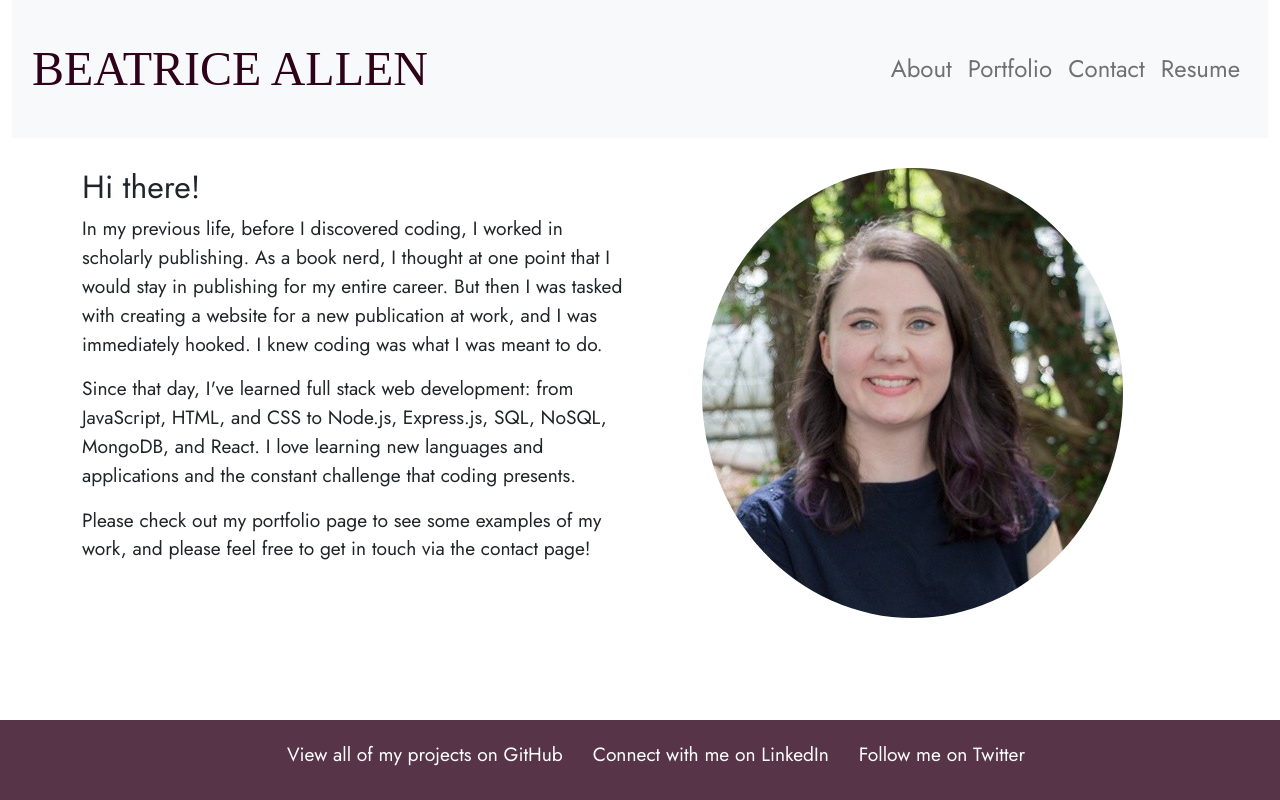
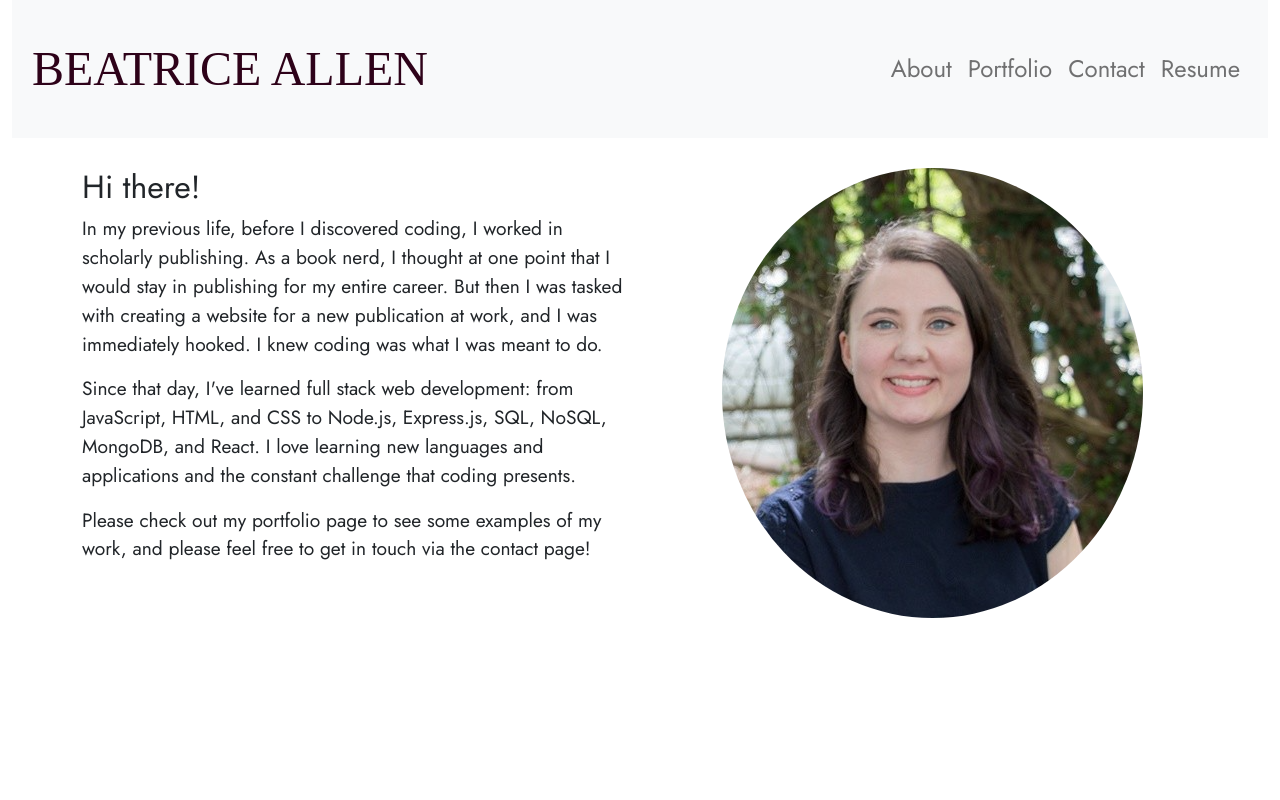
Before and after one commit to beatricekallen/react-portfolio, a React (Create React App) app: page / in a window 1280 px wide. Shown: the top 800 px of the page. Built offline with nearby package versions, Linux system fonts and the light colour scheme; a web font is replaced by a local one.

Commit message:
nests navigation component inside header component

```diff
--- a/src/App.js
+++ b/src/App.js
@@ -5,7 +5,6 @@ import About from "./components/About";
 import Footer from "./components/Footer";
 import Header from "./components/Header";
 import Project from "./components/Project";
-import Nav from "./components/Navigation";
 import Contact from "./components/Contact";
 import Resume from "./components/Resume";
 import twitcherImage from "./assets/images/twitcher.png";
@@ -30,11 +29,6 @@ function App() {
         return <About />;
     }
   };
-
-  // An image of the deployed application (either a GIF or a screenshot)
-  // The title of the project
-  // A link to the deployed application
-  // A link to the corresponding GitHub repository
 
   const projects = [
     {
@@ -95,8 +89,11 @@ function App() {
 
   return (
     <div>
-      <Header></Header>
-      <Nav currentPage={currentPage} handlePageChange={handlePageChange}></Nav>
+      <Header
+        currentPage={currentPage}
+        handlePageChange={handlePageChange}
+      ></Header>
+
       <main>
         <div>{renderPage()}</div>
       </main>
--- a/src/components/Footer/index.js
+++ b/src/components/Footer/index.js
@@ -1,10 +1,12 @@
+// import Container from "react-bootstrap/Container";
+// import Row from "react-bootstrap/Row";
+// import Col from "react-bootstrap/Col";
+
 const Footer = () => {
   return (
-    <div>
     <div className="footer">
       <ul>
         <li>
-            {" "}
           <a
             href="https://github.com/beatricekallen"
             target="_blank"
@@ -36,7 +38,6 @@ const Footer = () => {
         </li>
       </ul>
     </div>
-    </div>
   );
 };
 
--- a/src/components/Header/index.js
+++ b/src/components/Header/index.js
@@ -1,7 +1,24 @@
-// import Navigation from "../Navigation";
+import Navigation from "../Navigation";
+import Navbar from "react-bootstrap/Navbar";
+import Container from "react-bootstrap/Container";
 
-const Header = () => {
-  return <div></div>;
+const Header = ({ handlePageChange }) => {
+  return (
+    <Container fluid>
+      <Navbar
+        bg="light"
+        variant="light"
+        sticky="top"
+        expand="lg"
+        className="navbar"
+      >
+        <Navbar.Brand href="#home" className="name">
+          BEATRICE ALLEN
+        </Navbar.Brand>
+        <Navigation handlePageChange={handlePageChange}></Navigation>
+      </Navbar>
+    </Container>
+  );
 };
 
 export default Header;
--- a/src/components/Navigation/index.js
+++ b/src/components/Navigation/index.js
@@ -1,22 +1,9 @@
-import Navbar from "react-bootstrap/Navbar";
 import Nav from "react-bootstrap/Nav";
-import Container from "react-bootstrap/Container";
 
 const Navigation = (props) => {
   const tabs = ["About", "Portfolio", "Contact", "Resume"];
 
   return (
-    <Container fluid>
-      <Navbar
-        bg="light"
-        variant="light"
-        sticky="top"
-        expand="lg"
-        className="navbar"
-      >
-        <Navbar.Brand href="#home" className="name">
-          BEATRICE ALLEN
-        </Navbar.Brand>
     <Nav className="nav-items">
       {tabs.map((tab) => (
         <Nav.Link
@@ -30,8 +17,6 @@ const Navigation = (props) => {
         </Nav.Link>
       ))}
     </Nav>
-      </Navbar>
-    </Container>
   );
 };
 
--- a/src/components/Resume/index.js
+++ b/src/components/Resume/index.js
@@ -1,9 +1,17 @@
+import resume from "../../assets/documents/resume.pdf";
+
 const Resume = () => {
   return (
     <div className="resume-container">
       <div className="resume-contents">
         <h2>Resume</h2>
-        <p>My resume is available for download here.</p>
+        <p>
+          My resume is available for download{" "}
+          <a href={resume} download>
+            here
+          </a>
+          .
+        </p>
         <h2>Languages</h2>
         <p>HTML, CSS, JavaScript, jQuery</p>
         <h2>Applications</h2>
--- a/src/index.css
+++ b/src/index.css
@@ -1,16 +1,23 @@
 @import url("https://fonts.googleapis.com/css2?family=Jost&family=Train+One&display=swap");
 
+/* universal styles */
 :root {
   --purple-color: #2e0219;
 }
 
 body {
+  position: relative;
   margin: 0;
   /* font-family: -apple-system, BlinkMacSystemFont, "Segoe UI", "Roboto", "Oxygen",
     "Ubuntu", "Cantarell", "Fira Sans", "Droid Sans", "Helvetica Neue", */
   font-family: "Jost", sans-serif !important;
   -webkit-font-smoothing: antialiased;
   -moz-osx-font-smoothing: grayscale;
+}
+
+main {
+  padding-bottom: 20px;
+  min-height: 100vh;
 }
 
 p {
@@ -22,6 +29,17 @@ code {
     monospace;
 }
 
+.button {
+  background-color: var(--purple-color) !important;
+  outline: var(--purple-color) !important;
+  margin: 5px 0px;
+}
+
+.button:hover {
+  background-color: #70566d !important;
+}
+
+/* navbar styles */
 .name {
   font-family: "Train One", cursive;
   font-size: 48px !important;
@@ -42,10 +60,7 @@ code {
   font-size: 24px;
 }
 
-.underlined {
-  text-decoration: underline;
-}
-
+/* about section styles */
 .about-container {
   margin: 20px;
   height: 80vh;
@@ -53,9 +68,10 @@ code {
 
 .about-img {
   border-radius: 50%;
-  margin: 0px 50px;
+  margin-left: 70px;
 }
 
+/* project section styles */
 .card {
   margin: 20px;
   width: 25rem;
@@ -66,10 +82,7 @@ code {
   width: 80%;
 }
 
-.button {
-  margin: 5px 0px;
-}
-
+/* resume section styles */
 .resume-container {
   width: 50%;
   justify-content: center;
@@ -85,22 +98,25 @@ code {
   justify-content: space-between !important;
 }
 
+/* contact section styles */
 .form-container {
   width: 70%;
   margin: auto;
   height: 80vh;
 }
 
+/* footer styles */
 .footer {
-  height: 10vh;
+  height: auto;
   background-color: var(--purple-color);
   opacity: 80%;
   color: white;
   font-size: larger;
   padding: 20px 0px;
-  position: fixed;
+  position: absolute;
   bottom: 0;
   width: 100%;
+  margin-top: 20px;
 }
 
 ul {
@@ -127,12 +143,3 @@ ul li:first-child {
 .footer-a:hover {
   text-decoration: underline !important;
 }
-
-.button {
-  background-color: var(--purple-color) !important;
-  outline: var(--purple-color) !important;
-}
-
-.button:hover {
-  background-color: #70566d !important;
-}
```
Also changed, not shown: 1 other file (tests, documents, lock files or other folders). Lines whose indentation alone changed are shown as unchanged.
